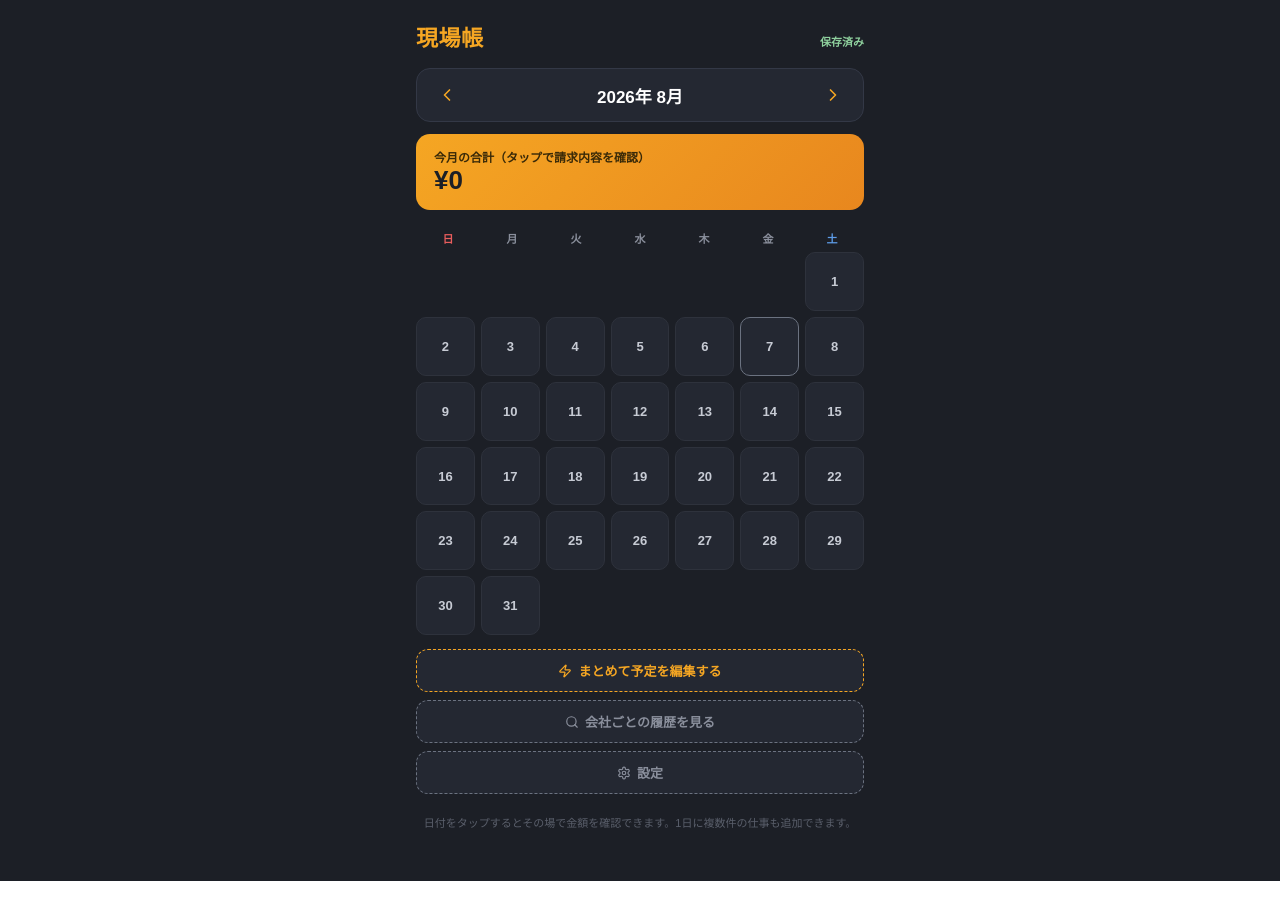
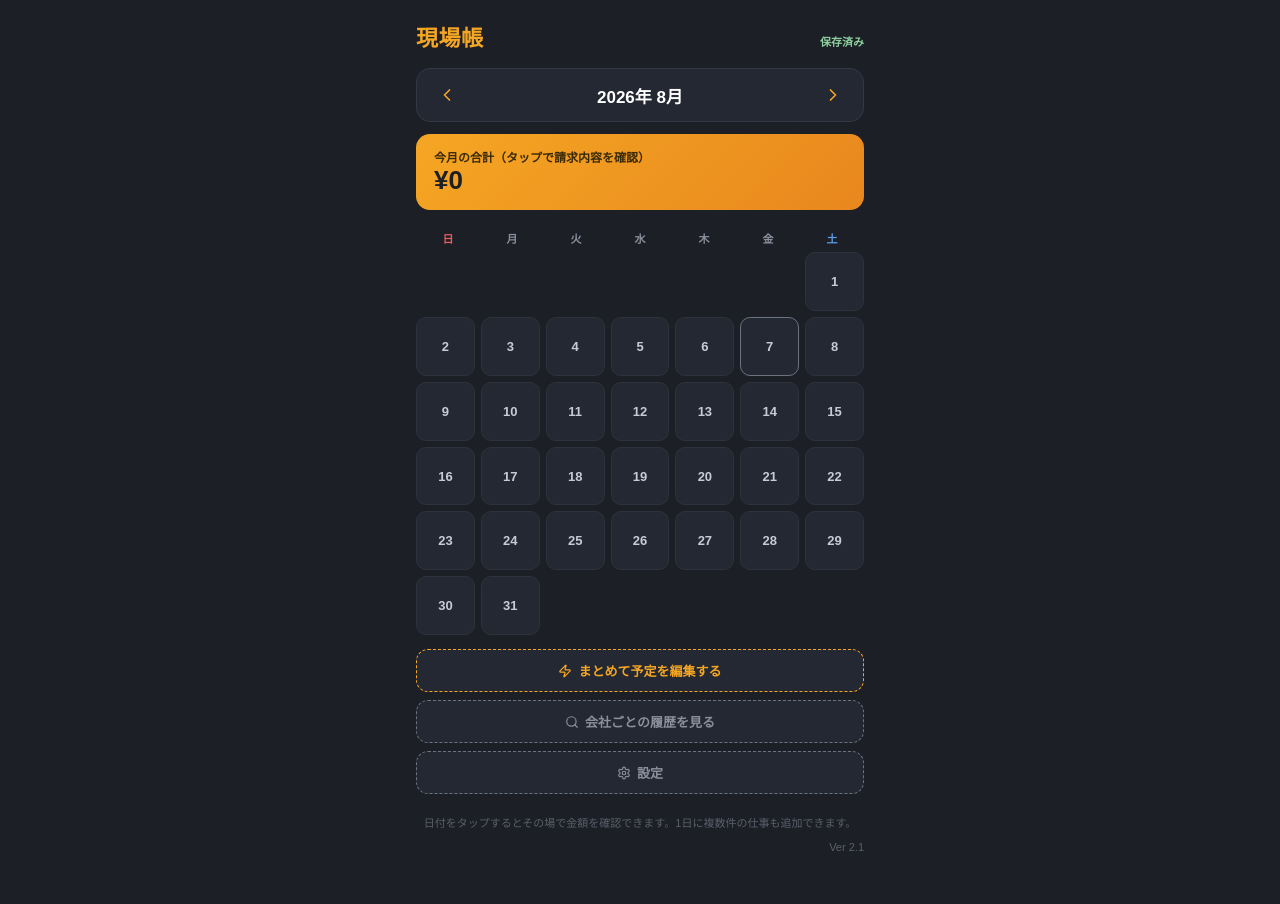
Before and after one commit to d8krr49562-bot/genbako, a React (Vite) app: page / in a window 1280 px wide. Before the commit the page ends 881 px from the top, so only its background shows below. Built offline with nearby package versions, Linux system fonts and the light colour scheme.

Commit message:
Add files via upload

```diff
--- a/src/App.jsx
+++ b/src/App.jsx
@@ -8,6 +8,7 @@ const monthKey = (y, m) => `${y}-${pad(m)}`;
 const todayObj = new Date();
 
 const STORAGE_KEY = "invoice-app-data-v2";
+const APP_VERSION = "Ver 2.1"; // ファイルを渡すたびに番号を上げていく(トムが更新を確認できるように)
 
 // 諸経費リストの合計金額
 const expensesTotal = (expenses) => (expenses || []).reduce((s, e) => s + Number(e.amount || 0), 0);
@@ -482,6 +483,9 @@ export default function InvoiceApp() {
 
         <p style={{ color: "#5A5F6B", fontSize: 11, textAlign: "center", marginTop: 20 }}>
           日付をタップするとその場で金額を確認できます。1日に複数件の仕事も追加できます。
+        </p>
+        <p style={{ color: "#5A5F6B", fontSize: 11, textAlign: "right", marginTop: 8 }}>
+          {APP_VERSION}
         </p>
       </div>
       <style>{`
@@ -2539,7 +2543,7 @@ function PdfTableLandscape({ editableRows, updateRow, printFieldStyle, displayTo
       {chunks.map((chunk, chunkIdx) => (
         <table
           key={chunkIdx}
-          className={`pdf-chunk${chunkIdx > 0 ? " pdf-page-break" : ""}`}
+          className="pdf-chunk pdf-page-break"
           style={{ width: "100%", tableLayout: "fixed", borderCollapse: "collapse", fontSize: 9, marginBottom: 16 }}
         >
           <colgroup>
```
